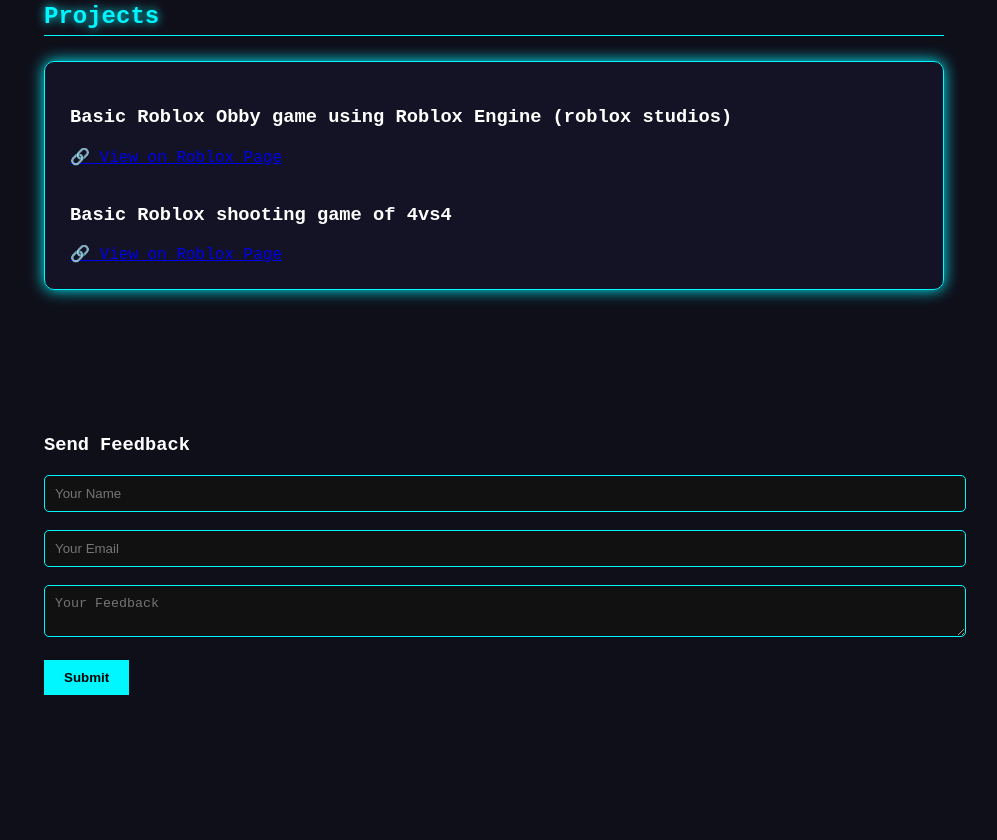
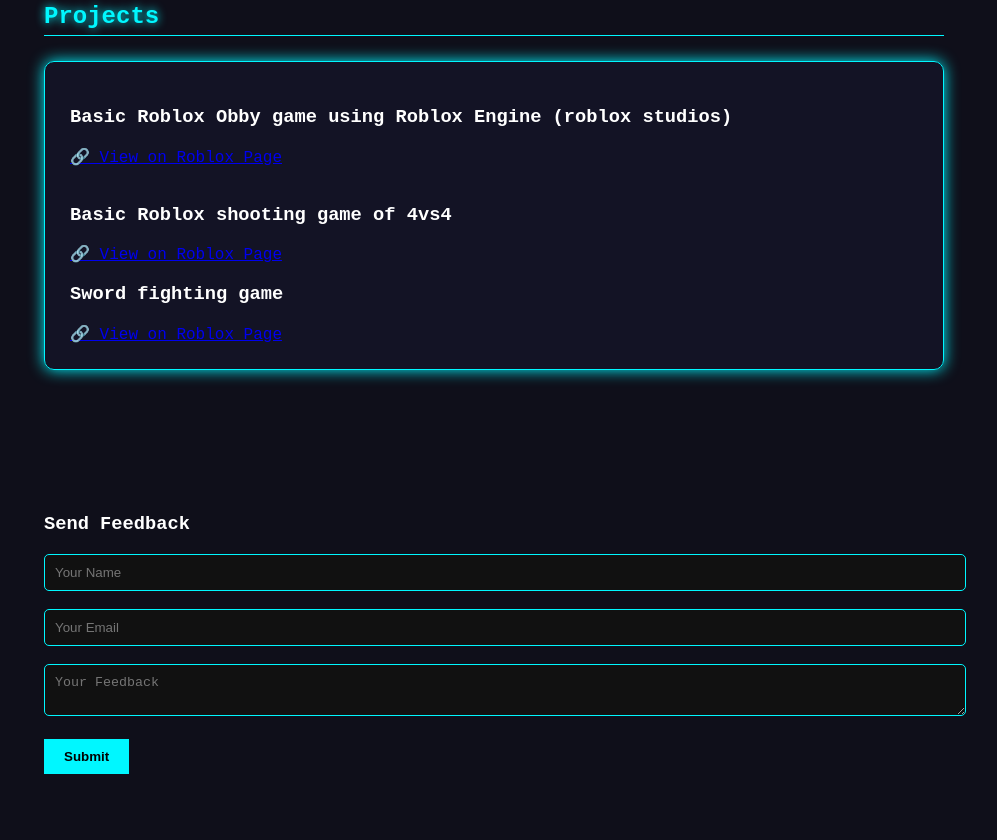
Before and after one commit to 25bcnb40-commits/24bcnb40, a website: page index.html in a window 1280 px wide. Shown: the part 1930-2770 px from the top of the page, without its empty margins (146-1143 px from the left). Before the commit the page ends 2691 px from the top, so only its background shows below. Drawn offline with Linux system fonts and the light colour scheme.

Commit message:
Add files via upload

```diff
--- a/index.html
+++ b/index.html
@@ -102,7 +102,13 @@
         <a href="https://www.roblox.com/games/121574392991834/team-match-4vs4" target="_blank">
             🔗 View on Roblox Page
         </a>
+        <h3>Sword fighting game</h3>
+        <p>
 
+        </p>
+        <a href="https://www.roblox.com/games/121608458682335/Sword-fight" target="_blank">
+            🔗 View on Roblox Page
+        </a>
     </div>
 </section>
     <!--contacts-->
```
